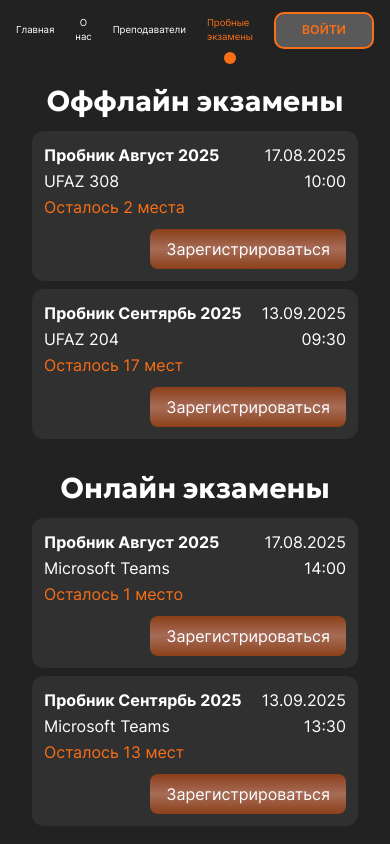
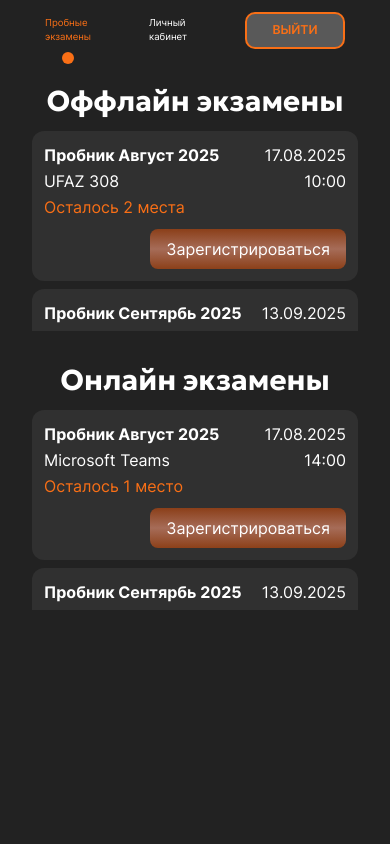
Before and after one commit to ShamkhalG/Examinds, a Vue app: page /exams in a window 390 px wide. Built offline with nearby package versions, Linux system fonts and the light colour scheme.

Commit message:
fix: Navigation doesn't show home page buttons for authenticated users.
feat: Added scrolling feature for exams in RegisterExamView.

```diff
--- a/src/components/Navigation.vue
+++ b/src/components/Navigation.vue
@@ -1,22 +1,23 @@
 <template>
-  <!-- FIXME Remove some buttons for authenticated users -->
   <div class="w-full bg-[#222222] absolute top-0 left-0 z-50 flex justify-center">
-    <div class="flex flex-row items-center justify-between h-16 pt-4 px-4 w-full lg:w-[80%]">
+    <div class="flex flex-row items-center h-16 pt-4 px-4 w-full lg:w-[80%]"
+      :class="authenticated ? 'justify-around' : 'justify-between'"
+    >
       <!-- Главная -->
-      <div class="flex flex-col items-center">
+      <div v-if="!authenticated" class="flex flex-col items-center">
         <RouterLink to="/" :class="['text-[0.6rem] border-none cursor-pointer font-interRegular mb-2 lg:text-[1rem] lg:mb-0',
           activeIndex === 0 ? 'text-minds' : 'text-white']"
           @click="setActive(0)">
             Главная
         </RouterLink>
-        <div class="w-3 h-3 rounded-full bg-minds transition-[left]
-        duration-300 ease-in-out lg:hidden"
-        :class="{ 'opacity-0': activeIndex !== 0 }">
-        </div>
+
+        <!-- Orange circle -->
+        <div class="w-3 h-3 rounded-full bg-minds transition-[left] duration-300 ease-in-out lg:hidden"
+          :class="{ 'opacity-0': activeIndex !== 0 }"></div>
       </div>
 
       <!-- О нас -->
-      <div class="flex flex-col items-center text-center lg:text-start">
+      <div v-if="!authenticated" class="flex flex-col items-center text-center lg:text-start">
         <RouterLink :to="{ path: '/', hash: '#whyUs'}"
           :class="[
             'text-[0.6rem] border-none cursor-pointer font-interRegular mb-2 lg:text-[1rem] lg:mb-0',
@@ -26,11 +27,14 @@
         >
           О <br class="lg:hidden" /> нас
         </RouterLink>
-        <div class="w-3 h-3 rounded-full bg-minds transition-[left] duration-300 ease-in-out lg:hidden" :class="{ 'opacity-0': activeIndex !== 1 }"></div>
+
+        <!-- Orange circle -->
+        <div class="w-3 h-3 rounded-full bg-minds transition-[left] duration-300 ease-in-out lg:hidden"
+          :class="{ 'opacity-0': activeIndex !== 1 }"></div>
       </div>
 
       <!-- Преподаватели -->
-      <div class="flex flex-col items-center">
+      <div v-if="!authenticated" class="flex flex-col items-center">
         <RouterLink :to="{ path: '/', hash: '#teachers'}"
           :class="[
             'text-[0.6rem] border-none cursor-pointer font-interRegular mb-2 lg:text-[1rem] lg:mb-0',
@@ -40,7 +44,10 @@
         >
           Преподаватели
         </RouterLink>
-        <div class="w-3 h-3 rounded-full bg-minds transition-[left] duration-300 ease-in-out lg:hidden" :class="{ 'opacity-0': activeIndex !== 2 }"></div>
+
+        <!-- Orange circle -->
+        <div class="w-3 h-3 rounded-full bg-minds transition-[left] duration-300 ease-in-out lg:hidden"
+          :class="{ 'opacity-0': activeIndex !== 2 }"></div>
       </div>
 
       <!-- Пробные экзамены -->
@@ -53,11 +60,44 @@
         >
           Пробные <br class="lg:hidden" /> экзамены
         </RouterLink>
-        <div class="w-3 h-3 rounded-full bg-minds transition-[left] duration-300 ease-in-out lg:hidden" :class="{ 'opacity-0': activeIndex !== 3 }"></div>
+
+        <!-- Orange circle -->
+        <div class="w-3 h-3 rounded-full bg-minds transition-[left] duration-300 ease-in-out lg:hidden"
+          :class="{ 'opacity-0': activeIndex !== 3 }"></div>
+      </div>
+
+      <!-- Personal cabinet -->
+      <div v-if="authenticated" class="flex flex-col items-center">
+        <RouterLink to="/profile" :class="[
+            'text-[0.6rem] border-none cursor-pointer font-interRegular mb-2 lg:text-[1rem] lg:mb-0',
+            activeIndex === 6 ? 'text-minds' : 'text-white'
+          ]"
+          @click="setActive(6)"
+        >
+          Личный<br class="lg:hidden" /> кабинет
+        </RouterLink>
+
+        <!-- Orange circle -->
+        <div class="w-3 h-3 rounded-full bg-minds transition-[left] duration-300 ease-in-out lg:hidden"
+          :class="{ 'opacity-0': activeIndex !== 6 }"></div>
+      </div>
+
+      <!-- Log out -->
+      <div v-if="authenticated" class="flex flex-col items-center">
+        <RouterLink to="/" @click="logout"
+          class="flex flex-col items-center justify-center border-2
+          border-minds rounded-[10px] bg-[#d9d9d94c]
+          text-minds cursor-pointer font-interSemiBold
+          text-[0.768rem] w-[100px] h-[37px] mb-2
+          lg:text-[1rem] lg:w-[145px] lg:h-[48px] lg:mb-0"
+        >
+          ВЫЙТИ
+        </RouterLink>
+        <div class="w-3 h-3 rounded-full bg-minds transition-[left] duration-300 ease-in-out opacity-0"></div>
       </div>
 
       <!-- ВОЙТИ -->
-      <div class="flex flex-col items-center">
+      <div v-if="!authenticated" class="flex flex-col items-center">
         <RouterLink to="/login" @click="setActive(4)"
           class="flex flex-col items-center justify-center border-2
           border-minds rounded-[10px] bg-[#d9d9d94c]
@@ -83,12 +123,18 @@ export default {
   data() {
     return {
       screenWidth: window.innerWidth,
+      authenticated: true
     }
   },
   methods: {
     setActive(index) {
       this.activeIndex = index;
     },
+    logout() {
+      // LONGTODO Send an API request to log out
+      // TODO Change this value to false in Vuex
+      this.authenticated = false;
+    }
   },
   setup() {
     const route = useRoute()
@@ -97,6 +143,7 @@ export default {
     const routeToIndex = (path) => {
       if (path === '/') return 0
       if (path === '/exams') return 3
+      if (path === '/profile') return 6
 
       return -1
     }
--- a/src/components/ProfileView.vue
+++ b/src/components/ProfileView.vue
@@ -1,5 +1,5 @@
 <template>
-  <!-- TODO Restricting access to ProfileView if not logged in -->
+  <!-- TODO Restricting access (Vuex store, authenticated) to ProfileView if not logged in -->
   <div class="flex flex-col relative bg-[#222222] min-h-screen pt-16 pb-4 px-4">
     <div class="flex flex-col lg:flex-row lg:justify-center lg:gap-20 lg:mt-16
       items-center lg:items-start"
--- a/src/components/RegisterExamView.vue
+++ b/src/components/RegisterExamView.vue
@@ -3,15 +3,14 @@
     gap-7 lg:gap-32 bg-mindsBlack min-h-screen pt-20 lg:pt-24"
   >
     <!-- Offline exams -->
-    <!-- TODO Scrolling??? -->
     <div class="flex flex-col items-center justify-center">
       <!-- Header -->
       <h2 class="text-white text-center font-geologicaBold text-[1.8rem] lg:text-[2.5rem] mb-2">
         Оффлайн экзамены
       </h2>
 
-      <!-- Exams -->
-      <div class="flex flex-col gap-2 lg:gap-4">
+      <!-- Exam items -->
+      <div class="flex flex-col gap-2 lg:gap-4 max-h-[200px] lg:max-h-[500px] overflow-y-auto">
         <div v-for="exam in mockOfflineExams" :key="exam.id"
           class="flex flex-col gap-0.5 bg-[#303030] rounded-xl p-3"
         >
@@ -49,8 +48,8 @@
         Онлайн экзамены
       </h2>
 
-      <!-- Exams -->
-      <div class="flex flex-col gap-2 lg:gap-4">
+      <!-- Exam items -->
+      <div class="flex flex-col gap-2 lg:gap-4 max-h-[200px] lg:max-h-[500px] overflow-y-auto">
         <div v-for="exam in mockOnlineExams" :key="exam.id"
           class="flex flex-col gap-0.5 bg-[#303030] rounded-xl p-3"
         >
@@ -114,7 +113,7 @@
 
             <!-- Modal form -->
             <form class="mt-6 lg:mt-2 flex flex-col gap-4 justify-center" id="examRegisterForm"
-            v-if="!logged">
+            v-if="!authenticated">
               <!-- Full name -->
               <input placeholder="Имя/Фамилия" v-model="registerData.fullName" name="fullName"
                 class="bg-mindsBlack w-full px-4 py-2 rounded-lg bg-[#222222]
@@ -163,7 +162,7 @@ export default {
   data() {
     return {
       open: false,
-      logged: false, // TODO Import this from Vuex store
+      authenticated: false,
       selectedExam: null,
       registerData: {
         fullName: '',
@@ -197,6 +196,14 @@ export default {
           time: "14:00",
           place: "Microsoft Teams",
           remainingPlaces: 1
+        },
+        {
+          id: 2,
+          name: "Пробник Сентярбь 2025",
+          date: "13.09.2025",
+          time: "13:30",
+          place: "Microsoft Teams",
+          remainingPlaces: 13
         },
         {
           id: 2,
@@ -273,7 +280,7 @@ export default {
       return true;
     },
     async registerToExam() {
-      if (this.logged) { // User is authenticated
+      if (this.authenticated) { // User is authenticated
         // LONGTODO Sends API request directly using cookies (or Vuex store)
       } else { // User is not authenticated
         const isValid = await this.validateData();
```
